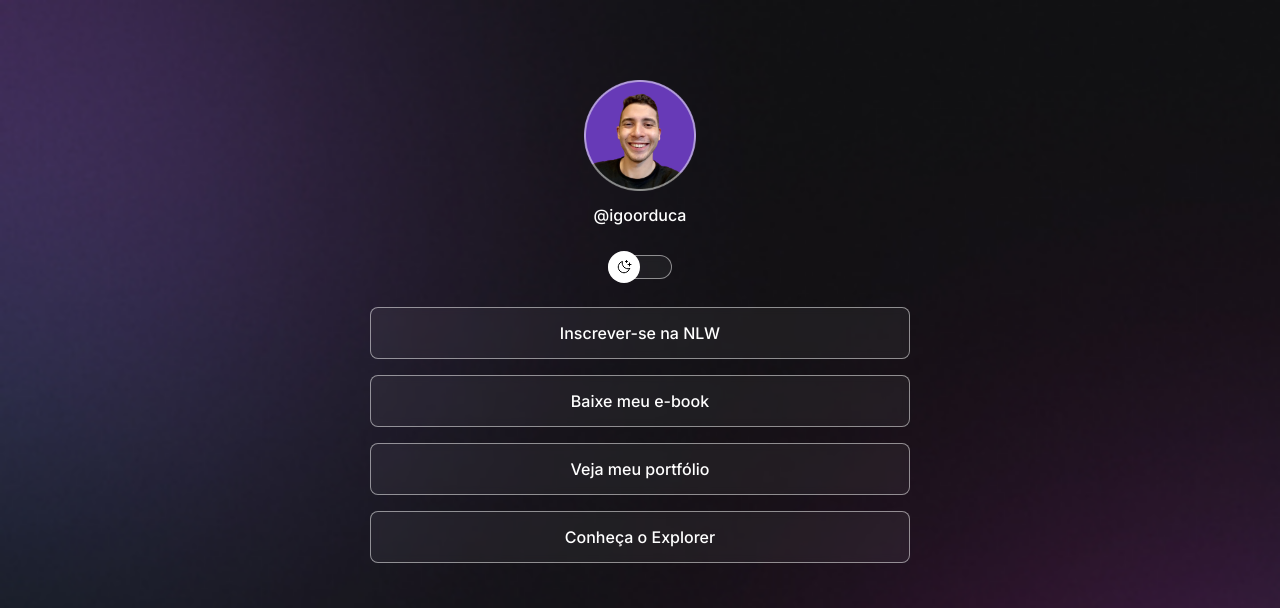
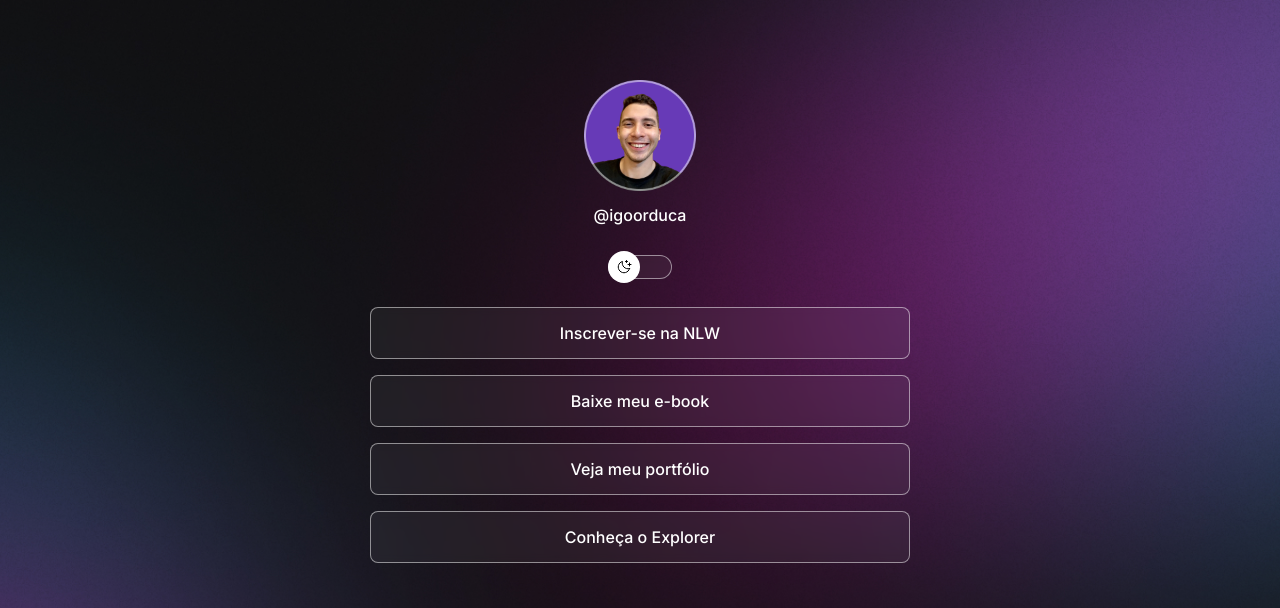
Before and after one commit to igoribeiro03/projeto-linktree, a plain HTML site: page index.html in a window 1280 px wide. Shown: the top 608 px of the page. Drawn offline with nearby package versions, Linux system fonts and the light colour scheme.

Commit message:
add media queries

```diff
--- a/style.css
+++ b/style.css
@@ -27,6 +27,7 @@
 
 body {
     background: var(--bg-url) no-repeat top center/cover;
+    height: 100vh;
 }
 
 body * {
@@ -165,3 +166,15 @@ footer {
     text-align: center;
     font-size: 14px;
 }
+
+/* Media Queries */
+
+@media (min-width: 700px) {
+    :root {
+        --bg-url: url("assets/bg-desktop.jpg");
+    }
+
+    .light {
+        --bg-url: url("assets/bg-desktop-light.jpg");
+    }
+}
```
